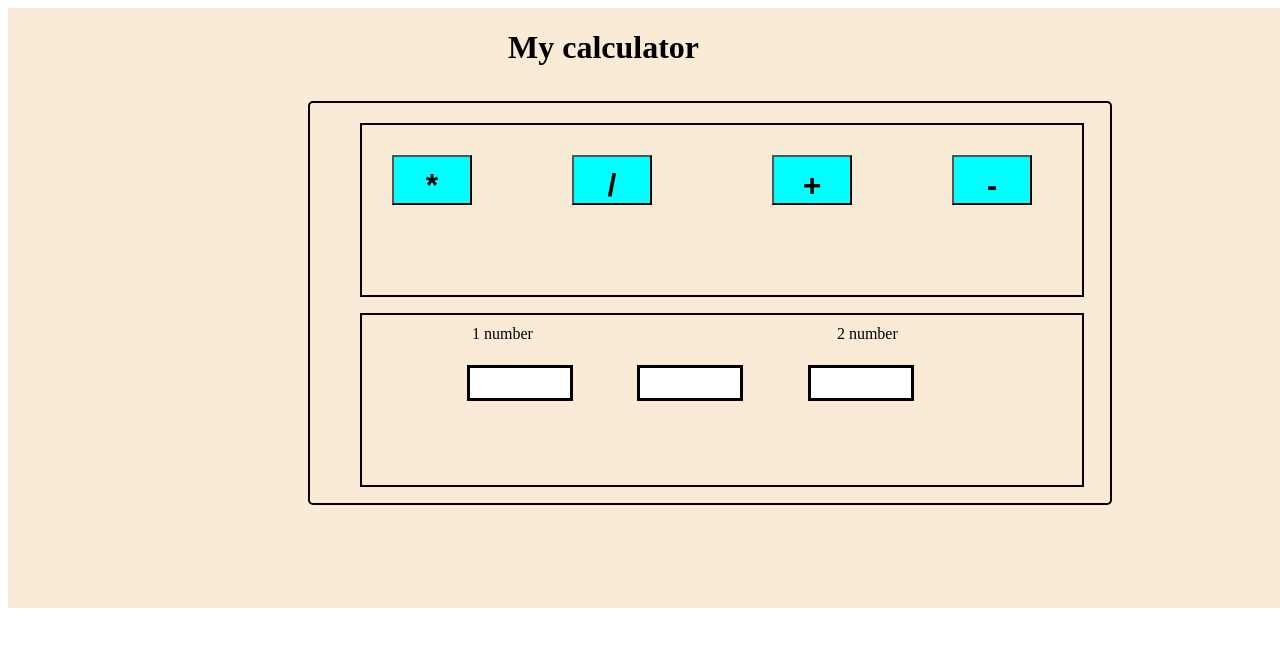
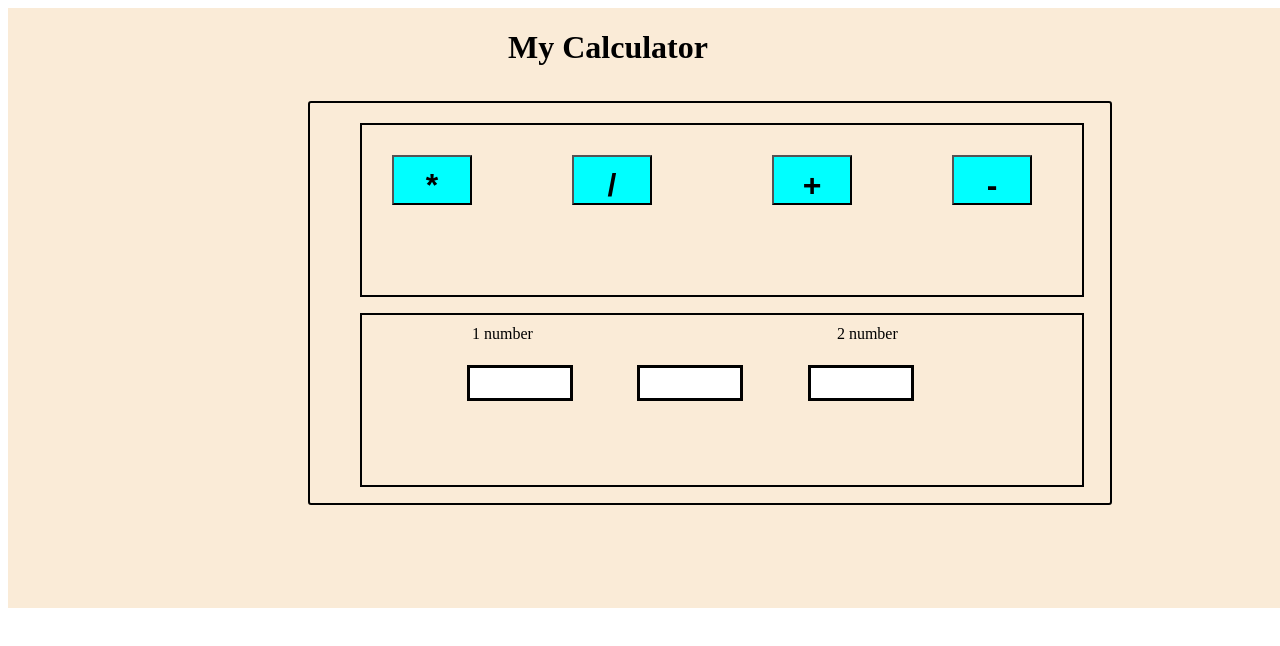
Before and after one commit to DmitrijSergeev/Calculator, a plain HTML site: page index.html in a window 1280 px wide. Shown: the top 646 px of the page. Drawn offline with Linux system fonts and the light colour scheme.

Commit message:
a little change

```diff
--- a/index.html
+++ b/index.html
@@ -10,7 +10,7 @@
 </head>
 <body>
     <div class="container">
-        <h1>My calculator</h1>
+        <h1>My Calculator</h1>
         <div class="calc">
             <div class="operation">
                 <button class="common pow">*</button>
--- a/style.css
+++ b/style.css
@@ -29,7 +29,7 @@ h1{
     height: 400px;
     margin: 0px 300px;
     border: 2px solid black;
-    border-radius: 5px;
+    border-radius: 3px;
 }
 .operation{
     position: absolute;
```
